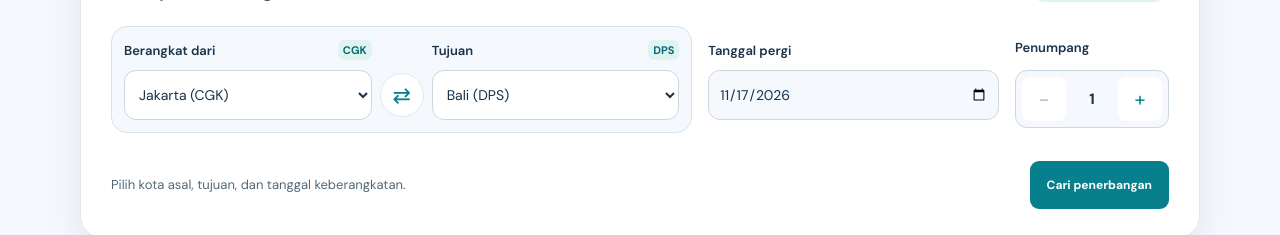
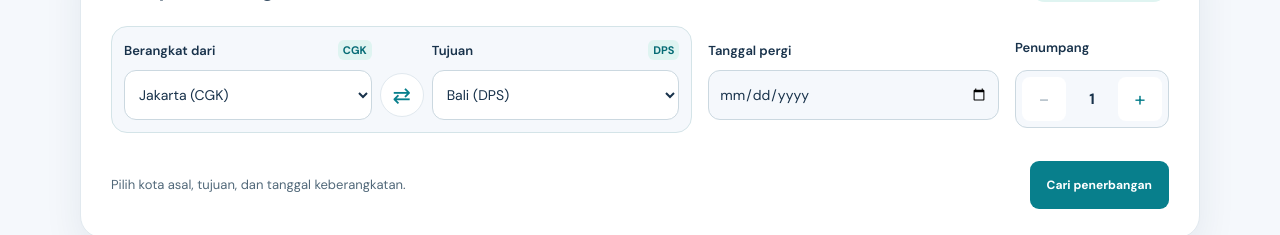
Before and after one commit to pauluskassapa/terbangin-uas-react, a React (Vite) app: page / in a window 1280 px wide. Shown: the part 536-771 px from the top of the page. Built offline with nearby package versions, Linux system fonts and the light colour scheme.

Commit message:
Mewajibkan pilihan tanggal sebelum mencari tiket

```diff
--- a/src/features/penerbangan/pages/FlightHome.jsx
+++ b/src/features/penerbangan/pages/FlightHome.jsx
@@ -27,7 +27,7 @@ function FlightHome() {
   const [today] = useState(() => getLocalDate(new Date()))
   const [from, setFrom] = useState('CGK')
   const [to, setTo] = useState('DPS')
-  const [date, setDate] = useState(() => getLocalDate(new Date()))
+  const [date, setDate] = useState('')
   const [passengers, setPassengers] = useState(1)
   const [errors, setErrors] = useState({})
   const destinationRef = useRef(null)
```
